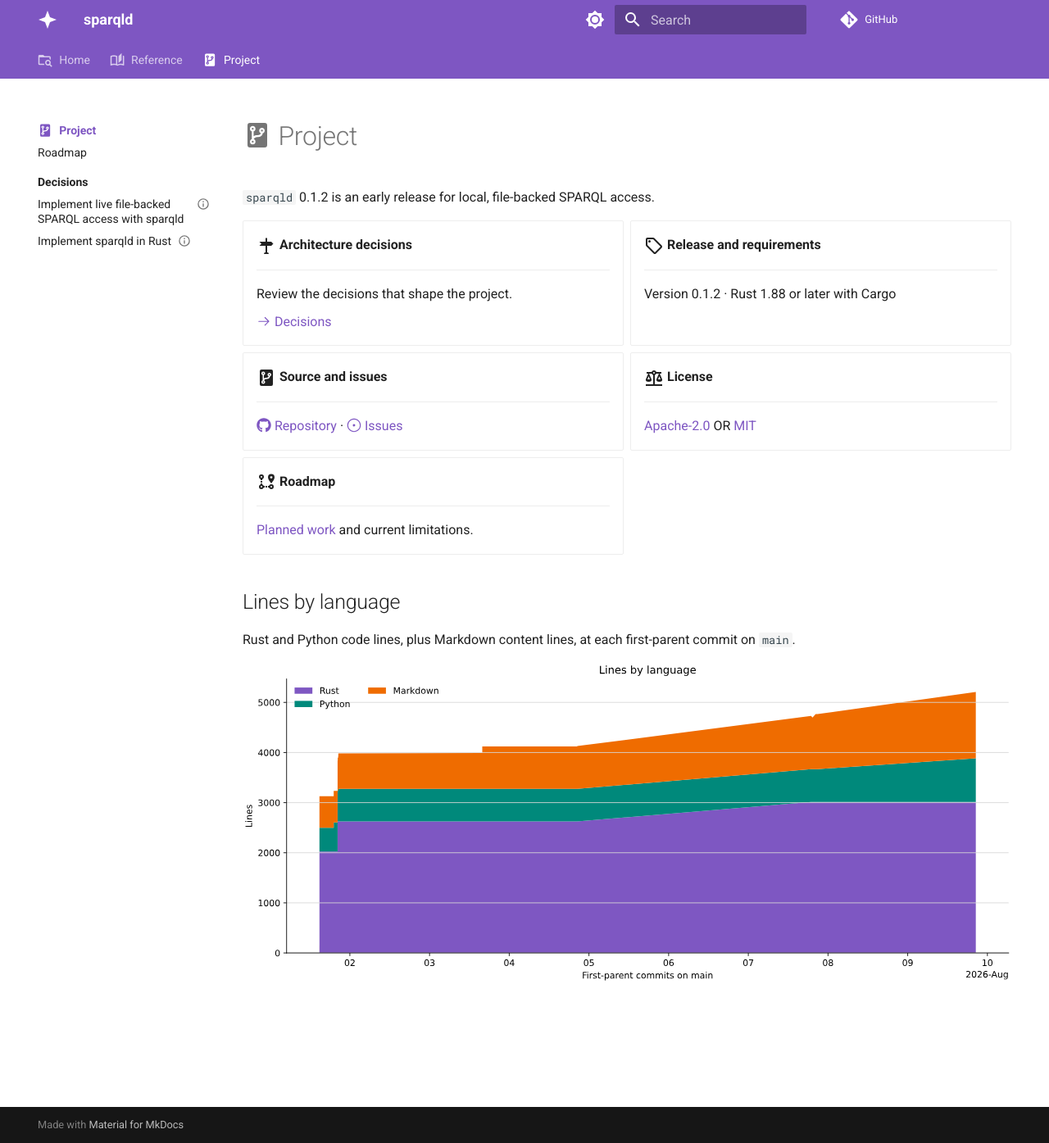
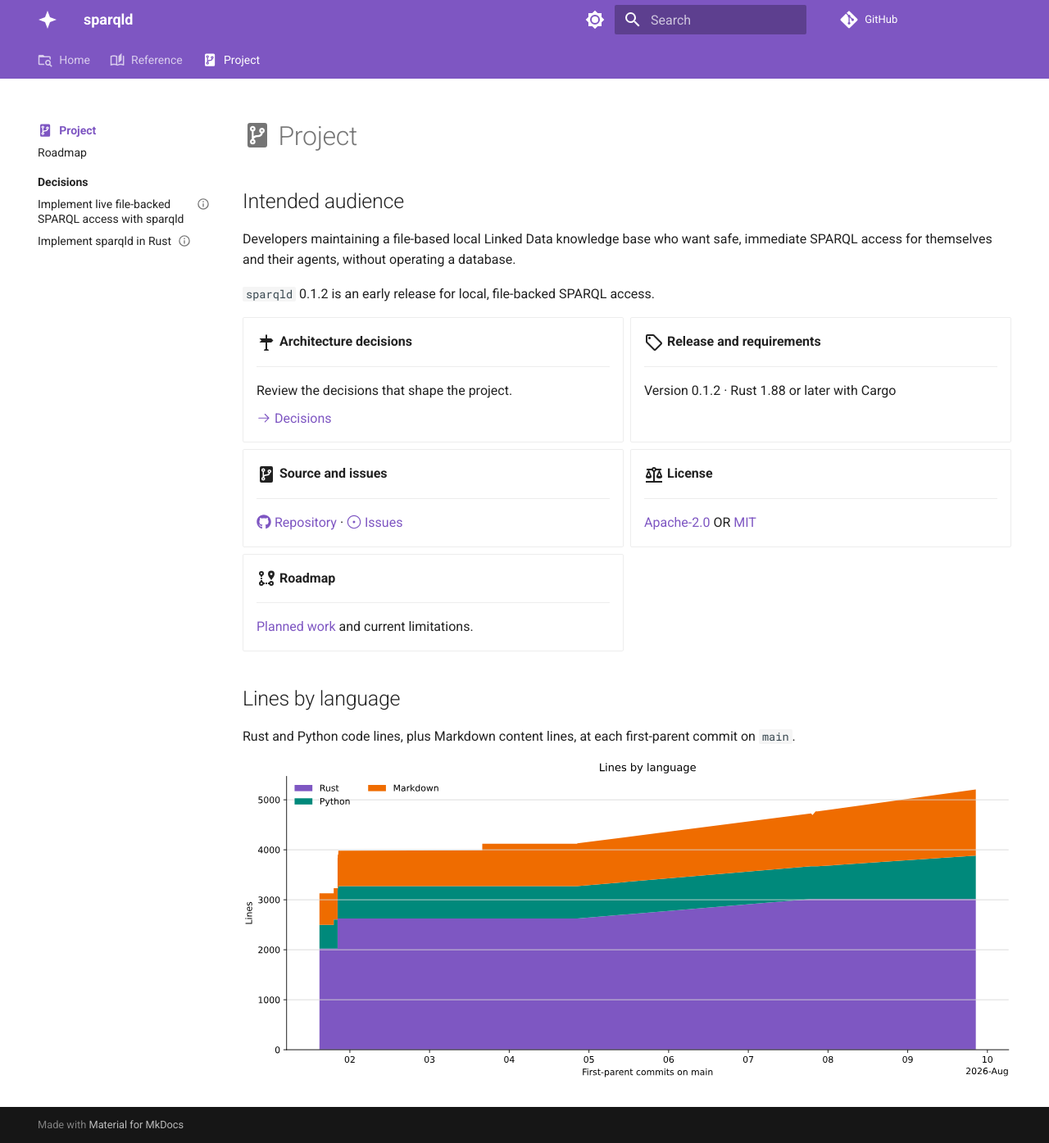
Before and after one commit to iolanta-tech/sparqld, an MkDocs documentation site: the page built from docs/project/index.md, in a window 1280 px wide and 1395 px high. Shown: the whole window at 82% size. Built offline with MkDocs 1.6.1 and Material for MkDocs 9.7.7, drawn with Linux system fonts in a browser that asks for light colours; comment, search, counter and statistics services are not loaded.

Commit message:
Add intended audience to project page

```diff
--- a/docs/project/index.md
+++ b/docs/project/index.md
@@ -14,6 +14,12 @@
 ---
 
 # :material-source-repository: Project
+
+## Intended audience
+
+Developers maintaining a file-based local Linked Data knowledge base who want
+safe, immediate SPARQL access for themselves and their agents, without
+operating a database.
 
 `sparqld` 0.1.2 is an early release for local, file-backed SPARQL access.
 
```
